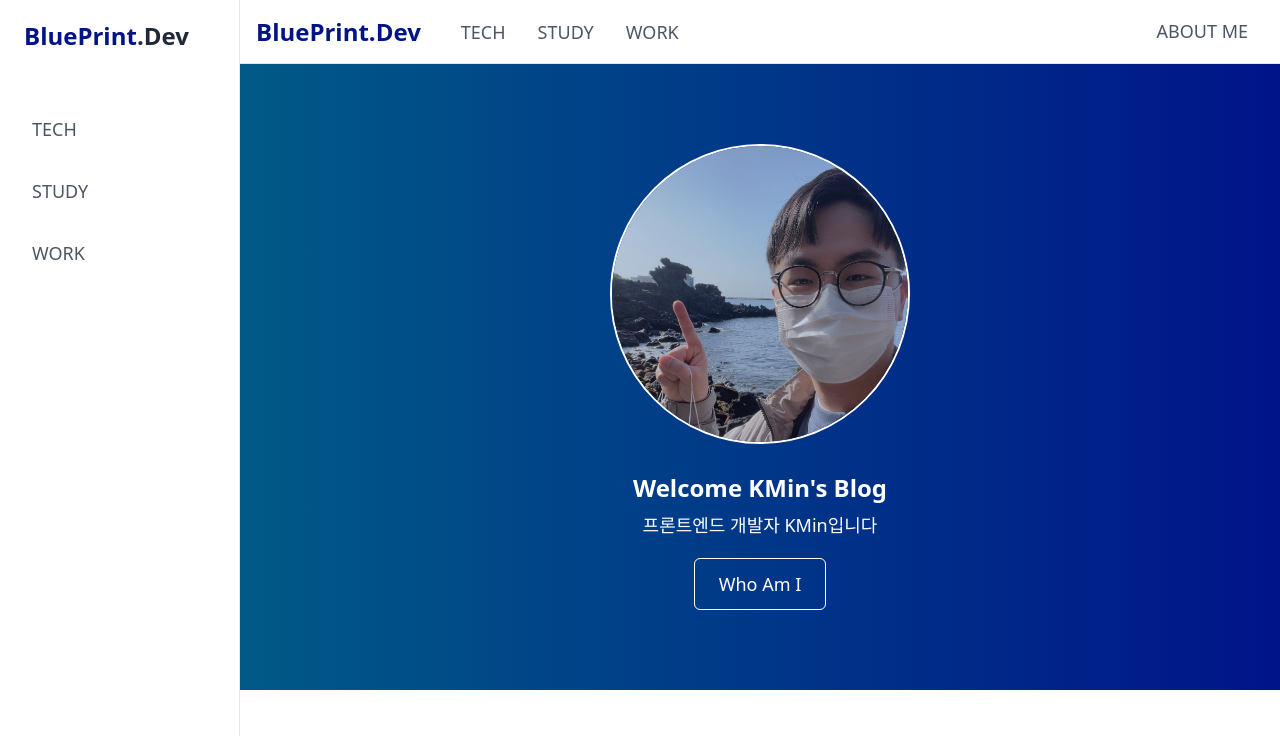
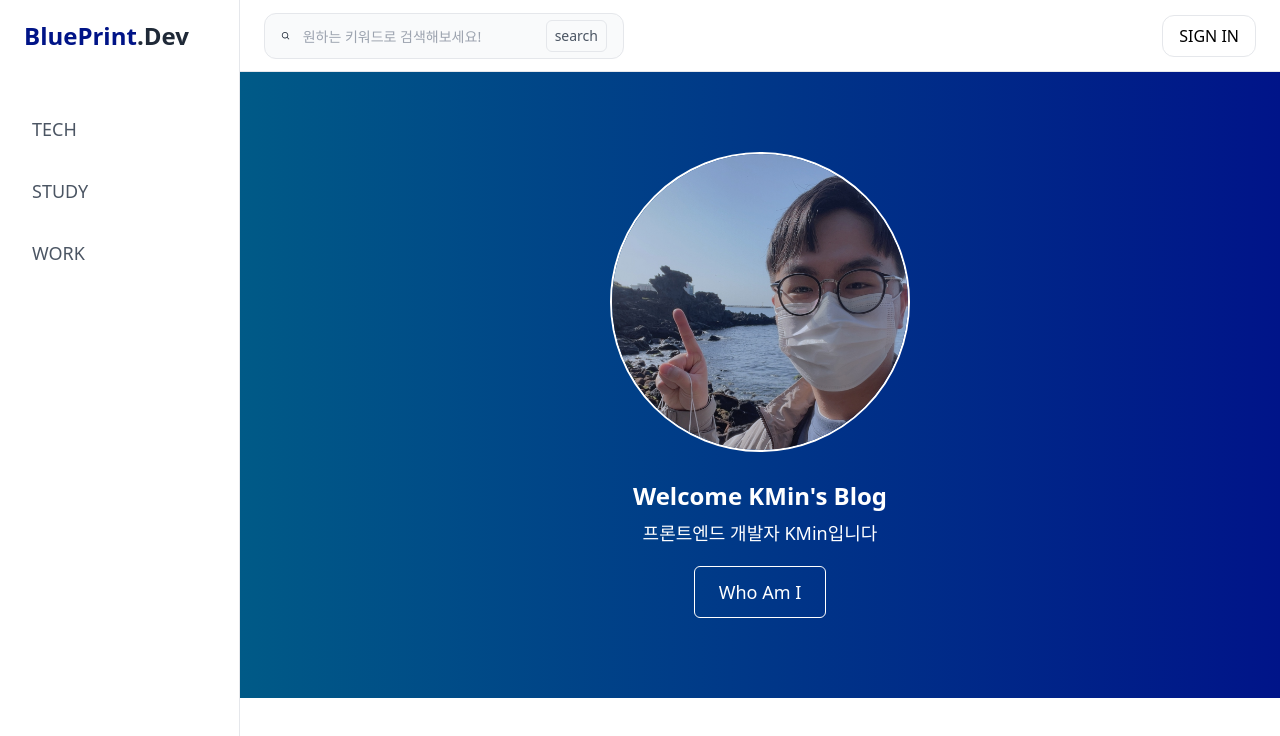
Before and after one commit to ckm960411/blue-print-front, a Next.js app: page / in a window 1280 px wide. Shown: the top 736 px of the page. Built offline with nearby package versions, Linux system fonts and the light colour scheme.

Commit message:
Header UI 수정

```diff
--- a/src/app/globals.css
+++ b/src/app/globals.css
@@ -6,6 +6,9 @@ html,
 body {
   min-height: 100vh;
 }
+input {
+  outline: none;
+}
 
 .flex-center {
   display: flex;
--- a/src/components/Header.tsx
+++ b/src/components/Header.tsx
@@ -1,33 +1,30 @@
 import Link from 'next/link';
 import React from 'react';
+import { BiSearch } from 'react-icons/bi';
 
 export default function Header() {
   const navLinkClass =
     'text-18px font-medium text-gray-600 px-16px hover:text-main';
 
   return (
-    <header className="border-b border-gray-200 h-64px">
-      <div className="max-w-[1400px] mx-auto h-full flex items-center justify-between w-full px-16px">
-        <nav className="flex items-center h-full">
-          <Link href="/" className="text-24px font-semibold text-main">
-            BluePrint.Dev
-          </Link>
-          <ul className="flex items-center ml-24px">
-            <li className={navLinkClass}>
-              <Link href="/tech">TECH</Link>
-            </li>
-            <li className={navLinkClass}>
-              <Link href="/study">STUDY</Link>
-            </li>
-            <li className={navLinkClass}>
-              <Link href="/work">WORK</Link>
-            </li>
-          </ul>
-        </nav>
+    <header className="border-b border-gray-200 h-72px">
+      <div className="h-full w-full px-24px flex items-center">
+        <div className="grow">
+          <div className="bg-gray-50 w-360px py-6px px-16px rounded-xl border border-gray-200 flex items-center gap-12px">
+            <BiSearch className="text-gray-800 w-20px h-20px" />
+            <input
+              placeholder="원하는 키워드로 검색해보세요!"
+              className="grow bg-gray-50 placeholder:text-14px"
+            />
+            <button className="text-14px border border-gray-200 text-gray-600 p-8px rounded-md hover:text-main duration-200">
+              search
+            </button>
+          </div>
+        </div>
         <div>
-          <Link href="/about" className={navLinkClass}>
-            ABOUT ME
-          </Link>
+          <button className="text-16px font-medium border border-gray-200 py-12px px-16px rounded-xl hover:bg-main hover:text-white hover:shadow-lg duration-200">
+            SIGN IN
+          </button>
         </div>
       </div>
     </header>
```
